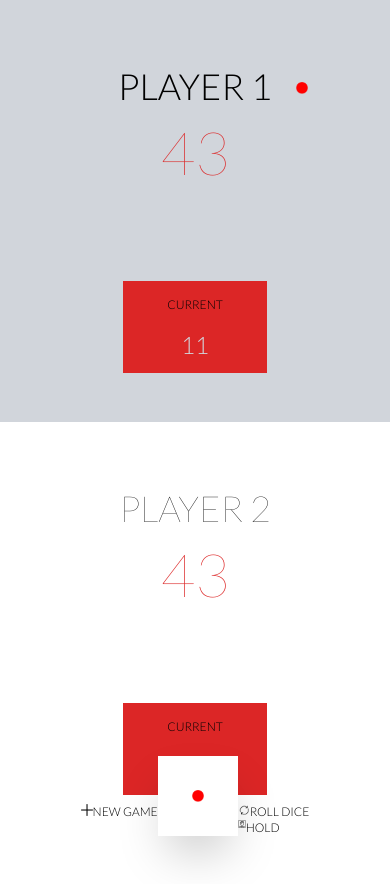
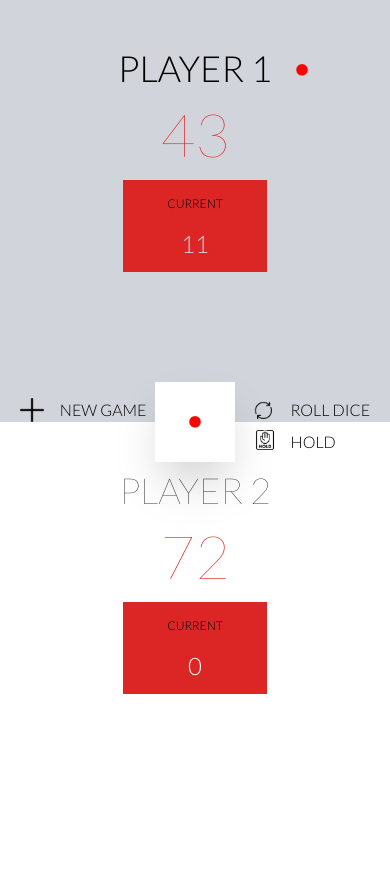
Before and after one commit to clement-chn/dice-game, a website: page src/index.html in a window 390 px wide. After the commit the page ends 844 px from the top, so only its background shows below. Drawn offline with Linux system fonts and the light colour scheme.

Commit message:
responsive pour petit écran terminé

```diff
--- a/src/index.html
+++ b/src/index.html
@@ -14,12 +14,12 @@
     <title>Roll & Dice</title>
   </head>
   <body class="h-full font-lato font-light">
-    <main class="h-full flex flex-col sm:flex-row">
+    <main class="absolute sm:static h-full w-full flex flex-col sm:flex-row">
       <!-- PLAYER 1 -->
       <section
-        class="h-1/2 w-full sm:h-full sm:w-1/2 flex flex-col justify-around items-center bg-gray-300"
+        class="h-1/2 w-full sm:h-full sm:w-1/2 flex flex-col sm:justify-around items-center bg-gray-300"
       >
-        <div class="flex flex-col relative">
+        <div class="flex flex-col relative top-8 sm:top-0">
           <h2 class="text-4xl p-4">PLAYER 1</h2>
           <p class="text-6xl text-center font-extralight text-red-600">43</p>
           <img
@@ -28,7 +28,7 @@
             class="w-3 h-3 absolute -right-5 top-8"
           />
         </div>
-        <div class="bg-red-600 px-7">
+        <div class="bg-red-600 px-7 relative top-12 sm:top-0">
           <h3 class="p-4 text-xs">CURRENT</h3>
           <p class="mb-3 text-center text-2xl text-gray-300">11</p>
         </div>
@@ -36,42 +36,44 @@
 
       <!-- PLAYER 2 -->
       <section
-        class="h-1/2 w-full sm:h-full sm:w-1/2 flex flex-col justify-around items-center"
+        class="h-1/2 w-full sm:h-full sm:w-1/2 flex flex-col sm:justify-around items-center"
       >
-        <div class="flex flex-col relative">
+        <div class="flex flex-col relative relative top-8 sm:top-0">
           <h2 class="text-4xl p-4 font-extralight">PLAYER 2</h2>
-          <p class="text-6xl text-center font-extralight text-red-600">43</p>
+          <p class="text-6xl text-center font-extralight text-red-600">72</p>
           <img
             src="/images/red-dot.png"
             alt="point rouge"
             class="w-3 h-3 absolute -right-5 top-8 hidden"
           />
         </div>
-        <div class="bg-red-600 px-7">
+        <div class="bg-red-600 px-7 relative top-12 sm:top-0">
           <h3 class="p-4 text-xs">CURRENT</h3>
-          <p class="mb-3 text-center text-2xl text-white">11</p>
+          <p class="mb-3 text-center text-2xl text-white">0</p>
         </div>
       </section>
     </main>
     <!-- SECTION DU MILIEU -->
-    <section class="w-full bg-transparent flex justify-center items-center">
+    <section
+      class="relative sm:static h-full sm:h-0 sm:w-full bg-transparent flex flex-col sm:flex-row justify-center items-center"
+    >
       <div
         class="bg-transparent flex absolute sm:inset-y-[0] sm:w-40 sm:h-full sm:grid sm:grid-rows-3 sm:justify-items-center"
       >
         <!-- bouton new game -->
-        <div class="relative sm:top-8">
+        <div class="relative right-2 sm:right-0 top-4 sm:top-8">
           <button class="flex">
             <img
               src="/images/plus.png"
               alt="bouton nouvelle partie"
-              class="w-3 h-3 sm:w-6 sm:h-6 sm:ml-2"
+              class="w-6 h-6 sm:ml-2"
             />
-            <p class="text-xs sm:text-base sm:ml-4">NEW GAME</p>
+            <p class="text-base ml-4">NEW GAME</p>
           </button>
         </div>
         <!-- dé -->
         <div
-          class="bg-white shadow-2xl h-20 w-20 grid grid-cols-3 justify-items-center items-center relative bottom-12"
+          class="bg-white shadow-2xl h-20 w-20 grid grid-cols-3 justify-items-center items-center relative sm:bottom-12"
         >
           <!-- top left -->
           <img
@@ -125,22 +127,22 @@
           />
         </div>
         <!-- boutons roll dice & hold -->
-        <div class="relative">
-          <button class="flex relative sm:top-5 sm:-left-4 sm:mb-12">
+        <div class="relative left-2 sm:left-0">
+          <button class="flex relative top-4 sm:top-5 sm:-left-4 sm:mb-12">
             <img
               src="/images/restart.png"
               alt="bouton lancer les dés"
-              class="w-3 h-3 sm:w-6 sm:h-6 sm:ml-2"
+              class="w-6 h-6 ml-2"
             />
-            <p class="text-xs sm:text-base sm:ml-4">ROLL DICE</p>
+            <p class="text-base ml-4">ROLL DICE</p>
           </button>
-          <button class="flex sm:mb-3 relative sm:top-5 sm:left-1">
+          <button class="flex sm:mb-3 relative top-6 sm:top-5 left-3 sm:left-1">
             <img
               src="/images/hold.png"
               alt="bouton stocker les points du round"
-              class="w-2 h-2 sm:w-5 sm:h-5"
+              class="w-5 h-5"
             />
-            <p class="text-xs sm:text-base sm:ml-3">HOLD</p>
+            <p class="text-base ml-4 sm:ml-3">HOLD</p>
           </button>
         </div>
       </div>
```
Also changed, not shown: dist/output.css.
